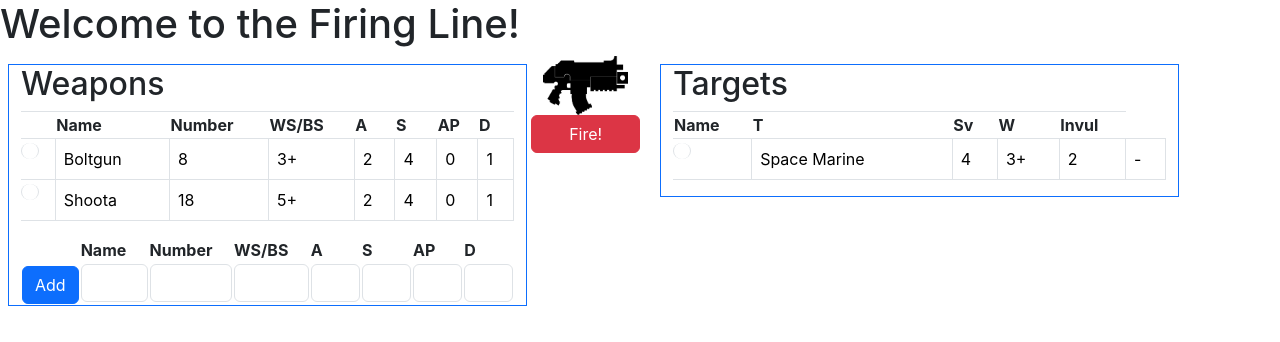
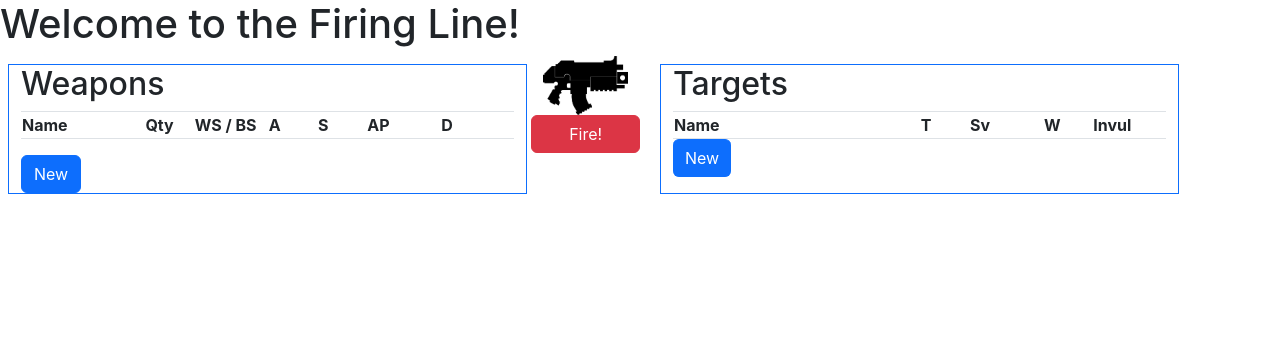
Before and after one commit to PhilSilvia/Firing-Line, a React (Create React App) app: page / in a window 1280 px wide. Shown: the top 342 px of the page. Built offline with nearby package versions, Linux system fonts and the light colour scheme.

Commit message:
Modified weapon and target lists to be tables of form entries, to freely allow editing of their statistics. Fire button currently disabled.

```diff
--- a/src/layout/HomePage.js
+++ b/src/layout/HomePage.js
@@ -24,15 +24,17 @@ function Homepage() {
     const [ error, setError ] = useState(null);
 
     useEffect(() => {
-        const staticWeapons = [
+        /*const staticWeapons = [
             new WeaponProfile("Boltgun", 8, 3, 2, 4, 0, 1),
             new WeaponProfile("Shoota", 18, 5, 2, 4, 0, 1)
         ];
-        setWeapons(staticWeapons);
-        const staticTargets = [
+        setWeapons(staticWeapons);*/
+        setWeapons([]);
+        /*const staticTargets = [
             new TargetProfile("Space Marine", 4, 3, 2)
         ];
-        setTargets(staticTargets);
+        setTargets(staticTargets);*/
+        setTargets([]);
     }, []);
 
     // Event handler for when the 'Fire!' button is clicked to initiate a simulation
@@ -40,21 +42,18 @@ function Homepage() {
         // Prevent the default action
         e.preventDefault();
         // Make sure we have a currently-selected weapon and target
-        if (currentWeaponNumber < 0 || currentTargetNumber < 0){
-            // Display an error if not weapons or targets are currently selected
-            setError(new Error("Please select both a weapon and a target"));
+        if (!weapons || weapons.length <= 0){
+            // Display an error if we don't have any weapons entered yet
+            setError(new Error("You need at least one weapon to fire."));
+        }
+        else if (!targets || targets.length <= 0){
+            // Display an error if we don't have any targets entered yet
+            setError(new Error("You need at least one target to shoot at."));
         }
         // If we're good, let's go!
         else {
             // We clear any current errors
             setError(null);
-            // Grab the current weapon and target
-            const currentWeapon = weapons[currentWeaponNumber];
-            const currentTarget = targets[currentTargetNumber];
-            // Fire the weapon at the target
-            const attackResults = currentWeapon.shootAt(currentTarget);
-            // Update the results
-            setResults(attackResults);
         }
     };
 
@@ -76,7 +75,7 @@ function Homepage() {
             <h1>Welcome to the Firing Line!</h1>
             <div className="row">
                 <div className="col-5">
-                    <WeaponList weapons={weapons} setWeapons={setWeapons} weaponClickHandler={weaponClickHandler} setError={setError} />
+                    <WeaponList weapons={weapons} setWeapons={setWeapons} fireButtonHandler={fireButtonHandler}/>
                 </div>
                 <div className="col-1">
                     <div className="row">
@@ -87,7 +86,7 @@ function Homepage() {
                     </div>
                 </div>
                 <div className="col-5">
-                    <TargetList targets={targets} setTargets={setTargets} targetClickHandler={targetClickHandler}/>
+                    <TargetList targets={targets} setTargets={setTargets} />
                 </div>
             </div>
             <div className="row">
--- a/src/targets/TargetList.js
+++ b/src/targets/TargetList.js
@@ -1,30 +1,36 @@
 import React from "react";
-import TargetProfile from "./TargetProfile";
 import TargetView from "./TargetView";
 
 // Component that displays the current list of available targets
-function TargetList({ targets, setTargets, targetClickHandler }) {
-    // Creates an array of TargetView components from the array of targets
-    const targetList = targets.map((target, index) =>
-        <TargetView target={target} targetId={index} clickHandler={targetClickHandler}/>
-    );
+function TargetList({ targets, setTargets, fireButtonHandler }) {
 
-    // Returns the JSX for the component, which is a table populated with TargetViews
+    const addTargetHandler = (e) => {
+        e.preventDefault();
+        setTargets([
+            ...targets,
+            <TargetView />
+        ])
+    }
+
+    // Returns the JSX for the component, which is a form with a table of TargetViews
     return (
         <div className="container border mx-2 my-2 border-primary">
             <h2>Targets</h2>
-            <table className="table table-bordered">
+            <form onSubmit={fireButtonHandler}>
+                <table className="table table-bordered table-striped">
                     <thead>
                         <th>Name</th>
-                    <th>T</th>
-                    <th>Sv</th>
-                    <th>W</th>
-                    <th>Invul</th>
+                        <th style={{width: "10%"}}>T</th>
+                        <th style={{width: "15%"}}>Sv</th>
+                        <th style={{width: "10%"}}>W</th>
+                        <th style={{width: "15%"}}>Invul</th>
                     </thead>
                     <tbody>
-                    {targetList}
+                        {targets}
+                        <button className="btn btn-primary" onClick={addTargetHandler}>New</button>
                     </tbody>
                 </table>
+            </form>
         </div>
     );
 }
--- a/src/targets/TargetView.js
+++ b/src/targets/TargetView.js
@@ -1,16 +1,39 @@
 import React from "react";
 
 // Component the displays the view for a single target, along with a radio button to select the current target
-function TargetView({ target, targetId, clickHandler }){
+function TargetView(){
     // Returns the JSX for the individual target entry
     return (
         <tr>
-            <input className="form-check-input me-1" type="radio" name="activeTargetRadio" value={targetId} id={targetId} onClick={clickHandler}/>
-            <td>{target.name}</td>
-            <td>{target.toughness}</td>
-            <td>{target.save}+</td>
-            <td>{target.wounds}</td>
-            <td>{target.invul < 7? `${target.invul}+` : "-"}</td>
+            <td>
+                <input type="text" className="form-control" name="name" id="name"></input>
+            </td>
+            <td>
+                <input type="text" className="form-control" name="toughness" id="toughness"></input>
+            </td>
+            <td>
+                <select className="form-select" id="save" name="save">
+                    <option value="2">2+</option>
+                    <option value="3">3+</option>
+                    <option value="4">4+</option>
+                    <option value="5">5+</option>
+                    <option value="6">6+</option>
+                    <option value="7">7+</option>
+                </select>
+            </td>
+            <td>
+                <input type="text" className="form-control" name="wounds" id="wounds"></input>
+            </td>
+            <td>
+                <select className="form-select" id="invul" name="invul">
+                    <option value="7">-</option>
+                    <option value="2">2+</option>
+                    <option value="3">3+</option>
+                    <option value="4">4+</option>
+                    <option value="5">5+</option>
+                    <option value="6">6+</option>
+                </select>
+            </td>
         </tr>
     );
 }
--- a/src/weapons/NewWeaponForm.js
+++ /dev/null
@@ -1,130 +0,0 @@
-import { useState } from "react";
-
-function validateData(formData){
-    const oneToSix = /[1-6]/g;
-    const oneToSixWithPlus = /[1-6]\+/g;
-    if (!formData.name)
-        return new Error("Must have a name");
-    if (!formData.quantity || formData < 0)
-        return new Error("Must have a non-negative number");
-    if (!formData.accuracy){
-
-    }
-
-}
-
-function NewWeaponForm({ weapons, setWeapons, setError }){
-    const [ formData, setFormData ] = useState([]);
-
-    const submitHandler = (e) => {
-        e.preventDefault();
-        const error = validateData(formData);
-        if (error)
-            setError(error);
-        else {
-
-        }
-    };
-
-    const changeHandler = (e) => {
-        const value = e.target.value;
-        setFormData({
-            ...formData,
-            [e.target.name]: value
-        });
-    };
-
-    return (
-        <form onSubmit={submitHandler}>
-            <div className="form-group">
-                <thead>
-                    <th></th>
-                    <th>Name</th>
-                    <th>Number</th>
-                    <th>WS/BS</th>
-                    <th>A</th>
-                    <th>S</th>
-                    <th>AP</th>
-                    <th>D</th>
-                </thead>
-                <tr>
-                    <td>
-                        <button type="submit" className="btn btn-primary">Add</button>
-                    </td>
-                    <td>
-                        <input
-                            type="text"
-                            className="form-control"
-                            name="name"
-                            id="name"
-                            onChange={changeHandler}
-                            value={formData.name}
-                        />
-                    </td>
-                    <td>
-                        <input
-                            type="text"
-                            className="form-control"
-                            name="quantity"
-                            id="quantity"
-                            onChange={changeHandler}
-                            value={formData.quantity}
-                        />
-                    </td>
-                    <td>
-                        <input
-                            type="text"
-                            className="form-control col-1"
-                            name="accuracy"
-                            id="accuracy"
-                            onChange={changeHandler}
-                            value={formData.accuracy}
-                        />
-                    </td>
-                    <td>
-                        <input
-                            type="text"
-                            className="form-control col-1"
-                            name="attacks"
-                            id="attacks"
-                            onChange={changeHandler}
-                            value={formData.attacks}
-                        />
-                    </td>
-                    <td>
-                        <input
-                            type="text"
-                            className="form-control col-1"
-                            name="strength"
-                            id="strength"
-                            onChange={changeHandler}
-                            value={formData.strength}
-                        />
-                    </td>
-                    <td>
-                        <input
-                            type="text"
-                            className="form-control col-1"
-                            name="AP"
-                            id="AP"
-                            onChange={changeHandler}
-                            value={formData.AP}
-                        />
-                    </td>
-                    <td>
-                        <input
-                            type="text"
-                            className="form-control col-1"
-                            name="damage"
-                            id="damage"
-                            onChange={changeHandler}
-                            value={formData.damage}
-                        />
-                    </td>
-                </tr>
-            </div>
-        </form>
-    );
-}
-
-export default NewWeaponForm;
--- a/src/weapons/WeaponList.js
+++ b/src/weapons/WeaponList.js
@@ -1,34 +1,42 @@
 import React from "react";
 import WeaponView from "./WeaponView";
-import NewWeaponForm from "./NewWeaponForm";
 
 // JSX Component that displays the list of available weapons
-function WeaponList({ weapons, setWeapons, weaponClickHandler, weaponChangeHandler, setError }) {
+function WeaponList({ weapons, setWeapons, fireButtonHandler }) {
     // Create an array of WeaponView components from the array of weapons
-    const weaponList = weapons.map((weapon, index) =>
+    /*const weaponList = weapons.map((weapon, index) =>
         <WeaponView weapon={weapon} weaponId={index} clickHandler={weaponClickHandler} changeHandler={weaponChangeHandler} />
-    );
+    );*/
+
+    const addNewWeaponHandler = (e) => {
+        e.preventDefault();
+        setWeapons([
+            ...weapons,
+            <WeaponView />
+        ]);
+    };
 
     // Returns the JSX for the component, which is a table featuring the WeaponView for each weapon in the list
     return (
         <div className="container border mx-2 my-2 border-primary">
             <h2>Weapons</h2>
-            <table className="table table-bordered">
+            <form onSubmit={fireButtonHandler}>
+                <table className="table table-bordered table-striped table-responsive">
                     <thead>
-                    <th></th>
                         <th>Name</th>
-                    <th>Number</th>
-                    <th>WS/BS</th>
-                    <th>A</th>
-                    <th>S</th>
-                    <th>AP</th>
-                    <th>D</th>
+                        <th style={{width: "10%"}}>Qty</th>
+                        <th style={{width: "15%"}}>WS / BS</th>
+                        <th style={{width: "10%"}}>A</th>
+                        <th style={{width: "10%"}}>S</th>
+                        <th style={{width: "15%"}}>AP</th>
+                        <th style={{width: "15%"}}>D</th>
                     </thead>
                     <tbody>
-                    {weaponList}
+                        {weapons}
                     </tbody>
                 </table>
-            <NewWeaponForm weapons={weapons} setWeapons={setWeapons} setError={setError} />
+                <button className="btn btn-primary" onClick={addNewWeaponHandler}>New</button>
+            </form>
         </div>
     );
 }
--- a/src/weapons/WeaponView.js
+++ b/src/weapons/WeaponView.js
@@ -1,18 +1,50 @@
 import React from "react";
 
 // Component that displays the statistics for a single weapon, along with its radio button for selecting the current weapon
-function WeaponView({ weapon, weaponId, clickHandler, changeHandler }){
+function WeaponView(){
     // Returns the JSX for the weapons table entry
     return (
         <tr>
-            <input className="form-check-input me-1" type="radio" name="activeWeaponRadio" value={weaponId} id={weaponId} onClick={clickHandler}/>
-            <td>{weapon.name}</td>
-            <td>{weapon.quantity}</td>
-            <td>{weapon.accuracy}+</td>
-            <td>{weapon.attacks}</td>
-            <td>{weapon.strength}</td>
-            <td>{weapon.AP}</td>
-            <td>{weapon.damage}</td>
+            <td>
+                <input type="text" className="form-control" id="name" name="name"></input>
+                </td>
+            <td>
+                <input type="text" className="form-control" id="quantity" name="quantity"></input>
+                </td>
+            <td>
+                <select className="form-select" id="accuracy" name="accuracy">
+                    <option value="2">2+</option>
+                    <option value="3">3+</option>
+                    <option value="4">4+</option>
+                    <option value="5">5+</option>
+                    <option value="6">6+</option>
+                </select>
+            </td>
+            <td>
+                <input type="text" className="form-control" id="attacks" name="attacks"></input>
+                </td>
+            <td>
+                <input type="text" className="form-control" id="strength" name="strength"></input>
+                </td>
+            <td>
+                <select className="form-select" id="AP" name="AP">
+                    <option value="0">0</option>
+                    <option value="1">-1</option>
+                    <option value="2">-2</option>
+                    <option value="3">-3</option>
+                    <option value="4">-4</option>
+                </select>
+            </td>
+            <td>
+                <select className="form-select" id="damage" name="damage">
+                    <option value="1">1</option>
+                    <option value="2">2</option>
+                    <option value="3">3</option>
+                    <option value="4">4</option>
+                    <option value="5">5</option>
+                    <option value="6">6</option>
+                </select>
+            </td>
         </tr>
     );
 }
```
Lines whose indentation alone changed are shown as unchanged.
